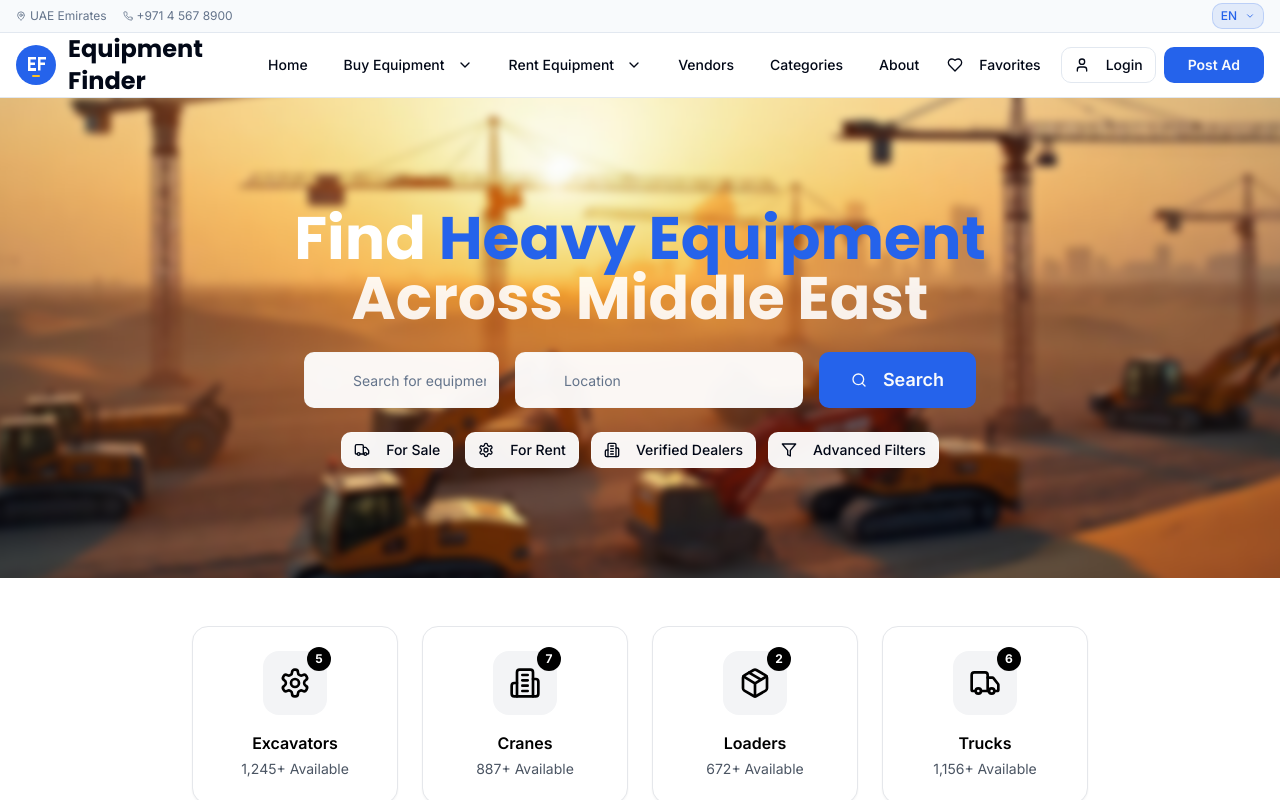
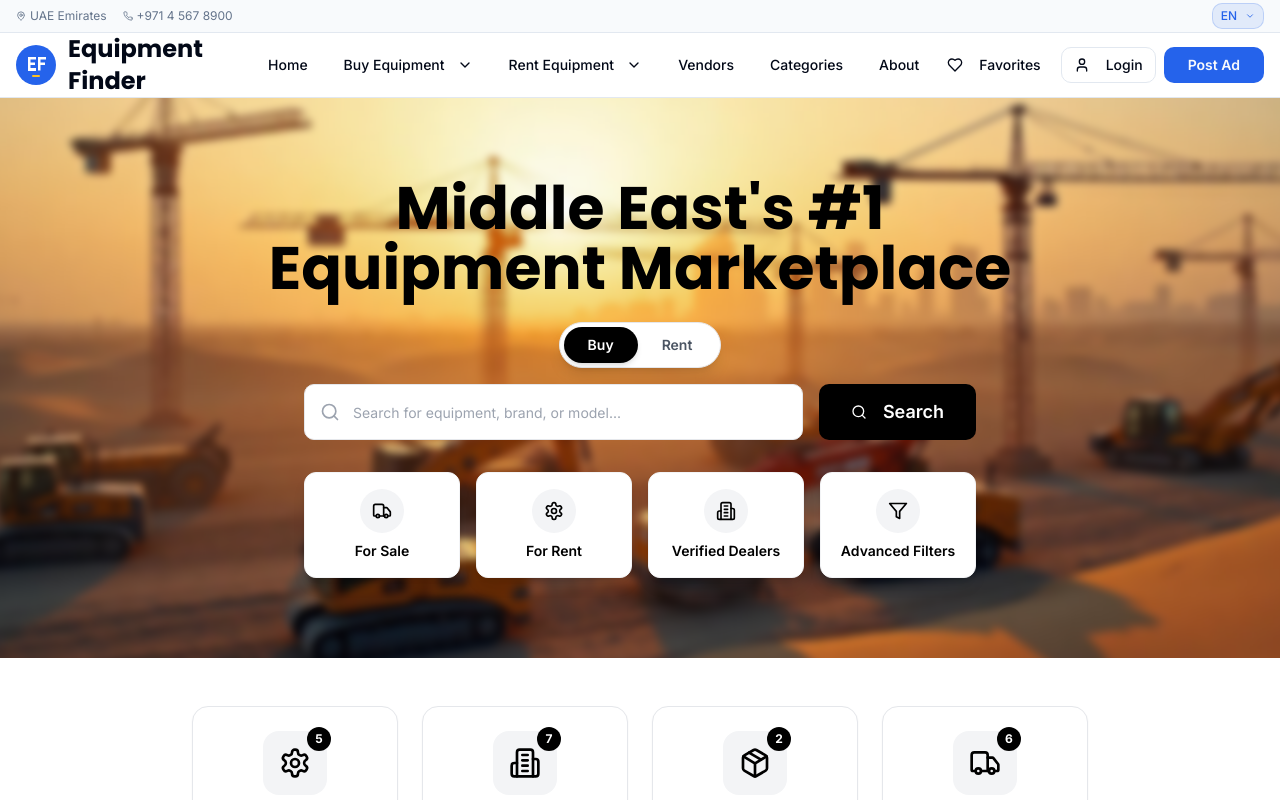
Before and after one commit to KakosoAi/ef-web, a Next.js app: page / in a window 1280 px wide. Shown: the top 800 px of the page. Built offline with nearby package versions, Linux system fonts and the light colour scheme.

Commit message:
feat(search): redesign hero component with buy/rent toggle and new styling
- Replace location input with buy/rent toggle
- Update hero heading and styling
- Convert quick filters to feature cards
- Improve search input and button styling
- Add hover animations and transitions

```diff
--- a/src/features/search/components/Hero.tsx
+++ b/src/features/search/components/Hero.tsx
@@ -9,15 +9,15 @@ import { equipmentCategories } from '@/shared/constants';
 
 const Hero = memo(() => {
   const [searchQuery, setSearchQuery] = useState('');
-  const [location, setLocation] = useState('');
+  const [searchType, setSearchType] = useState('buy'); // 'buy' or 'rent'
   const router = useRouter();
 
   const handleSearch = useCallback(() => {
     const params = new URLSearchParams();
     if (searchQuery) params.set('q', searchQuery);
-    if (location) params.set('location', location);
+    params.set('type', searchType === 'buy' ? 'sale' : 'rent');
     router.push(`/search?${params.toString()}`);
-  }, [searchQuery, location, router]);
+  }, [searchQuery, searchType, router]);
 
   const equipmentTypes = useMemo(() => equipmentCategories, []);
 
@@ -32,88 +32,112 @@ const Hero = memo(() => {
 
       {/* Content */}
       <div className='relative z-10 container mx-auto px-4 py-20'>
-        <div className='max-w-3xl mx-auto text-center text-white'>
+        <div className='max-w-3xl mx-auto text-center'>
           {/* Hero Heading */}
           <div className='animate-fade-in-up'>
-            <h1 className='text-4xl md:text-6xl font-display font-bold mb-6 leading-tight'>
-              Find <span className='text-primary'>Heavy Equipment</span>
-              <span className='block text-white/90'>Across Middle East</span>
+            <h1 className='text-4xl md:text-6xl font-display font-bold mb-6 leading-tight text-black'>
+              Middle East's <span className='text-black'>#1</span>
+              <span className='block text-black'>Equipment Marketplace</span>
             </h1>
 
           </div>
 
           {/* Search Section */}
           <div className='search-hero max-w-2xl mx-auto animate-scale-in'>
-            <div className='flex flex-col lg:flex-row gap-4 mb-6'>
+            {/* Buy/Rent Toggle */}
+            <div className='flex justify-center mb-4'>
+              <div className='bg-white rounded-full p-1 shadow-lg border border-gray-200'>
+                <button
+                  onClick={() => setSearchType('buy')}
+                  className={`px-6 py-2 rounded-full text-sm font-semibold transition-all duration-300 ${
+                    searchType === 'buy'
+                      ? 'bg-black text-white shadow-md'
+                      : 'text-gray-600 hover:text-black'
+                  }`}
+                >
+                  Buy
+                </button>
+                <button
+                  onClick={() => setSearchType('rent')}
+                  className={`px-6 py-2 rounded-full text-sm font-semibold transition-all duration-300 ${
+                    searchType === 'rent'
+                      ? 'bg-black text-white shadow-md'
+                      : 'text-gray-600 hover:text-black'
+                  }`}
+                >
+                  Rent
+                </button>
+              </div>
+            </div>
+
+            <div className='flex gap-4 mb-6'>
               {/* Search Input */}
               <div className='flex-1 relative'>
-                <Search className='absolute left-4 top-1/2 transform -translate-y-1/2 h-5 w-5 text-muted-foreground' />
+                <Search className='absolute left-4 top-1/2 transform -translate-y-1/2 h-5 w-5 text-gray-400' />
                 <Input
                   placeholder='Search for equipment, brand, or model...'
                   value={searchQuery}
                   onChange={e => setSearchQuery(e.target.value)}
-                  className='pl-12 h-14 text-lg border-border/20 bg-white/95 backdrop-blur-sm text-foreground placeholder:text-muted-foreground'
-                />
-              </div>
-
-              {/* Location Input */}
-              <div className='lg:w-72 relative'>
-                <MapPin className='absolute left-4 top-1/2 transform -translate-y-1/2 h-5 w-5 text-muted-foreground' />
-                <Input
-                  placeholder='Location'
-                  value={location}
-                  onChange={e => setLocation(e.target.value)}
-                  className='pl-12 h-14 text-lg border-border/20 bg-white/95 backdrop-blur-sm text-foreground placeholder:text-muted-foreground'
+                  className='pl-12 h-14 text-lg border-gray-200 bg-white text-black placeholder:text-gray-400'
                 />
               </div>
 
               {/* Search Button */}
               <Button
                 onClick={handleSearch}
-                className='h-14 px-8 text-lg font-semibold bg-primary hover:bg-primary-hover text-primary-foreground border-0 transition-all duration-300 hover:scale-105 hover:shadow-lg'
+                className='h-14 px-8 text-lg font-semibold bg-black hover:bg-gray-800 text-white border-0 transition-all duration-300 hover:scale-105 hover:shadow-lg'
               >
                 <Search className='h-5 w-5 mr-2' />
                 Search
               </Button>
             </div>
 
-            {/* Quick Filters */}
-            <div className='flex flex-wrap gap-3 justify-center'>
-              <Button
-                variant='outline'
-                size='sm'
-                className='bg-white/95 backdrop-blur-sm border-white/30 text-foreground hover:bg-primary hover:text-primary-foreground transition-all duration-300 hover:scale-105 hover:shadow-md'
+            {/* Feature Cards */}
+            <div className='grid grid-cols-2 md:grid-cols-4 gap-4 mt-8'>
+              <div
+                className='bg-white rounded-xl p-4 shadow-lg border border-gray-100 hover:shadow-xl transition-all duration-300 hover:-translate-y-1 cursor-pointer group'
                 onClick={() => router.push('/search?type=sale')}
               >
-                <Truck className='h-4 w-4 mr-2' />
-                For Sale
-              </Button>
-              <Button
-                variant='outline'
-                size='sm'
-                className='bg-white/95 backdrop-blur-sm border-white/30 text-foreground hover:bg-accent hover:text-accent-foreground transition-all duration-300 hover:scale-105 hover:shadow-md'
+                <div className='flex flex-col items-center text-center space-y-2'>
+                  <div className='p-3 bg-gray-100 rounded-full group-hover:bg-black group-hover:text-white transition-all duration-300'>
+                    <Truck className='h-5 w-5 text-black group-hover:text-white' />
+                  </div>
+                  <span className='text-sm font-semibold text-black'>For Sale</span>
+                </div>
+              </div>
+
+              <div
+                className='bg-white rounded-xl p-4 shadow-lg border border-gray-100 hover:shadow-xl transition-all duration-300 hover:-translate-y-1 cursor-pointer group'
                 onClick={() => router.push('/search?type=rent')}
               >
-                <Settings className='h-4 w-4 mr-2' />
-                For Rent
-              </Button>
-              <Button
-                variant='outline'
-                size='sm'
-                className='bg-white/95 backdrop-blur-sm border-white/30 text-foreground hover:bg-secondary hover:text-secondary-foreground transition-all duration-300 hover:scale-105 hover:shadow-md'
+                <div className='flex flex-col items-center text-center space-y-2'>
+                  <div className='p-3 bg-gray-100 rounded-full group-hover:bg-black group-hover:text-white transition-all duration-300'>
+                    <Settings className='h-5 w-5 text-black group-hover:text-white' />
+                  </div>
+                  <span className='text-sm font-semibold text-black'>For Rent</span>
+                </div>
+              </div>
+
+              <div
+                className='bg-white rounded-xl p-4 shadow-lg border border-gray-100 hover:shadow-xl transition-all duration-300 hover:-translate-y-1 cursor-pointer group'
                 onClick={() => router.push('/search?verified=true')}
               >
-                <Building2 className='h-4 w-4 mr-2' />
-                Verified Dealers
-              </Button>
-              <Button
-                variant='outline'
-                size='sm'
-                className='bg-white/95 backdrop-blur-sm border-white/30 text-foreground hover:bg-muted hover:text-foreground transition-all duration-300 hover:scale-105 hover:shadow-md'
-              >
-                <Filter className='h-4 w-4 mr-2' />
-                Advanced Filters
-              </Button>
+                <div className='flex flex-col items-center text-center space-y-2'>
+                  <div className='p-3 bg-gray-100 rounded-full group-hover:bg-black group-hover:text-white transition-all duration-300'>
+                    <Building2 className='h-5 w-5 text-black group-hover:text-white' />
+                  </div>
+                  <span className='text-sm font-semibold text-black'>Verified Dealers</span>
+                </div>
+              </div>
+
+              <div className='bg-white rounded-xl p-4 shadow-lg border border-gray-100 hover:shadow-xl transition-all duration-300 hover:-translate-y-1 cursor-pointer group'>
+                <div className='flex flex-col items-center text-center space-y-2'>
+                  <div className='p-3 bg-gray-100 rounded-full group-hover:bg-black group-hover:text-white transition-all duration-300'>
+                    <Filter className='h-5 w-5 text-black group-hover:text-white' />
+                  </div>
+                  <span className='text-sm font-semibold text-black'>Advanced Filters</span>
+                </div>
+              </div>
             </div>
           </div>
 
```
Also changed, not shown: 1 other file (tests, documents, lock files or other folders).
